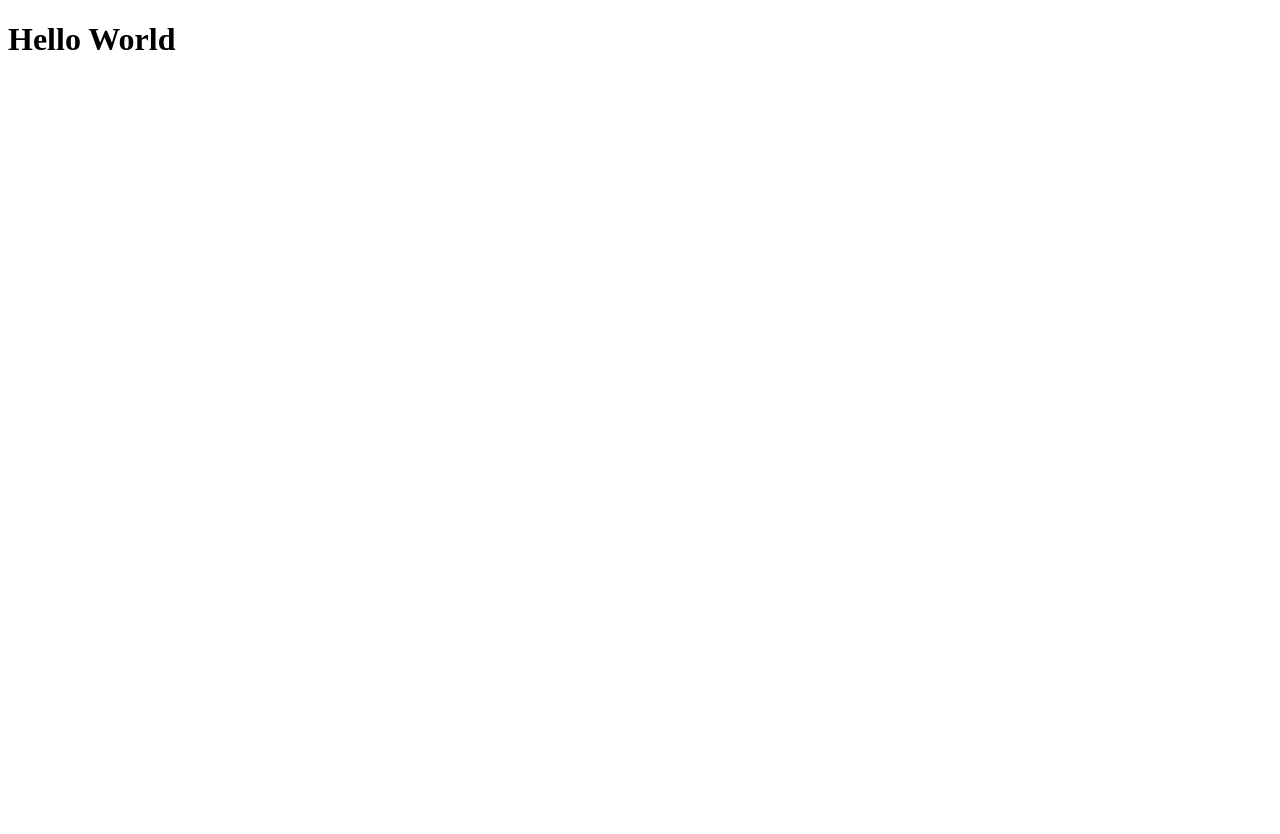
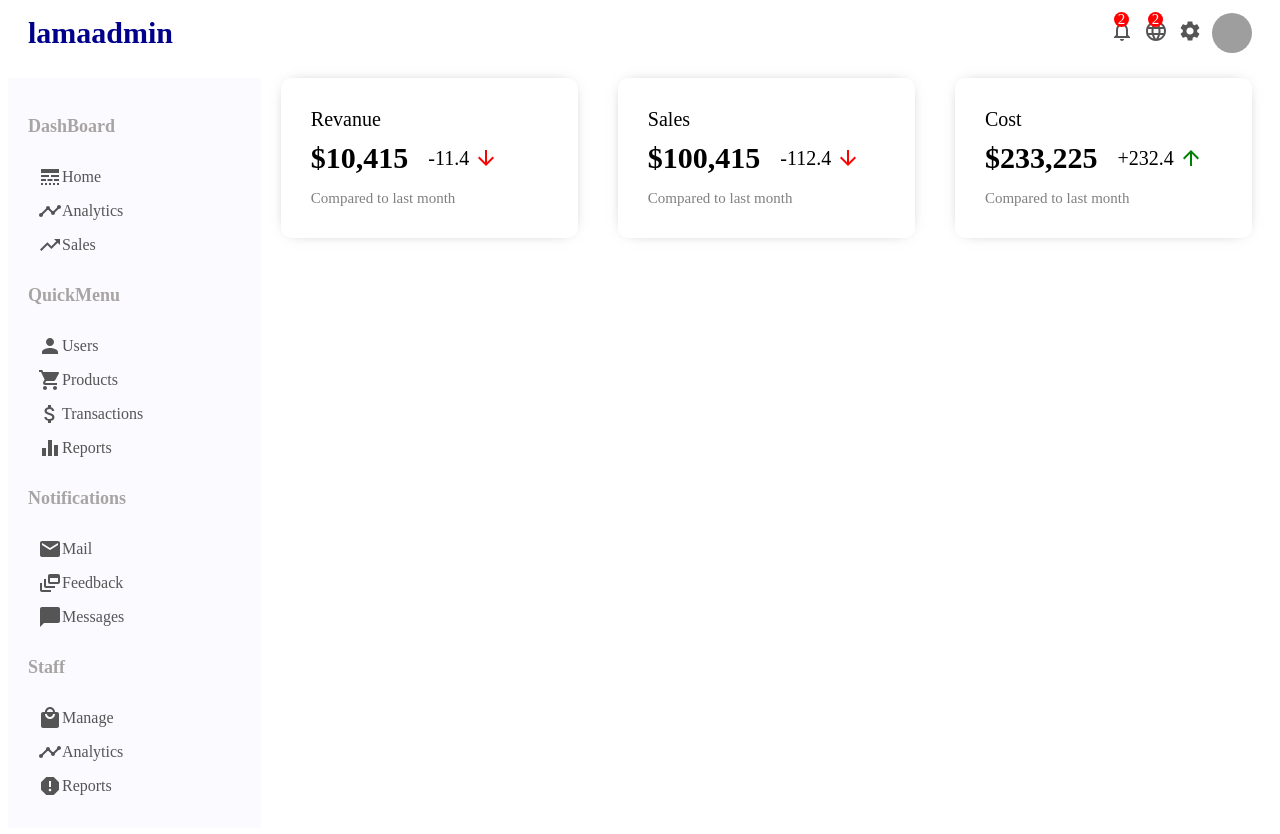
Before and after one commit to HenriqueCeZ/DashBoard-React, a React (Create React App) app: page / in a window 1280 px wide. Shown: the top 834 px of the page. Before the commit the page ends 800 px from the top, so only its background shows below. Built offline with nearby package versions, Linux system fonts and the light colour scheme; grey boxes are pictures that could not be loaded.

Commit message:
Featured component is ready

```diff
--- a/src/App.js
+++ b/src/App.js
@@ -1,12 +1,21 @@
+import Topbar from "./components/topbar/Topbar";
+import Sidebar from "./components/sidebar/Sidebar";
+import Home from "./pages/home/Home";
+import './app.css'
 
 
 const App = () =>{
 
 
   return(
-    <div className="App">
-          <h1>Hello World</h1>
+    <div >
+          <Topbar/>
+          <div className="container">
+              <Sidebar/>
+              <Home/>
 
+
+          </div>
     </div>
 
   );
--- /dev/null
+++ b/src/app.css
@@ -0,0 +1,4 @@
+.container{
+    display: flex;
+    margin-top:20px;
+}
--- /dev/null
+++ b/src/components/featuredInfo/Featured.jsx
@@ -0,0 +1,42 @@
+import './featured.css'
+import { ArrowDownward, ArrowUpward } from '@material-ui/icons'
+export default function Featured() {
+    return (
+        <div className="featured">
+
+                <div className="featuredItem">
+                    <span className="featuredT">Revanue</span>
+                    <div className="featuredMoneyContainer">
+                        <span className="featuredMoney">$10,415</span>
+                        <span className="featuredMoneyRated">
+                            -11.4<ArrowDownward className="featuredIcon negative "/>
+                            </span>
+
+                    </div>
+                      <span className="featuredSub">Compared to last month</span>
+                </div>
+                <div className="featuredItem">
+                    <span className="featuredT">Sales</span>
+                    <div className="featuredMoneyContainer">
+                        <span className="featuredMoney">$100,415</span>
+                        <span className="featuredMoneyRated">
+                            -112.4<ArrowDownward className="featuredIcon negative "/>
+                            </span>
+
+                    </div>
+                      <span className="featuredSub">Compared to last month</span>
+                </div>
+                <div className="featuredItem">
+                    <span className="featuredT">Cost</span>
+                    <div className="featuredMoneyContainer">
+                        <span className="featuredMoney">$233,225</span>
+                        <span className="featuredMoneyRated">
+                            +232.4<ArrowUpward  className="featuredIcon  "/>
+                            </span>
+
+                    </div>
+                      <span className="featuredSub">Compared to last month</span>
+                </div>
+        </div>
+    )
+}
--- /dev/null
+++ b/src/components/featuredInfo/featured.css
@@ -0,0 +1,49 @@
+.featured{
+
+    width:100%;
+    display: flex;
+    justify-content: space-between;
+
+}
+.featuredItem{
+    flex: 1;
+    margin: 0px 20px;
+    border-radius: 10px;
+    padding:30px;
+    cursor: pointer;
+    border-radius:10px;
+    cursor: pointer;
+    -webkit-box-shadow: 0px 0px 15px -10px rgba(0,0,0,0.75);
+box-shadow: 0px 0px 15px -10px rgba(0,0,0,0.75);
+}
+.featuredItem{
+        font-size: 20px;
+
+}
+.featuredMoneyContainer{
+    margin:10px 0px;
+    display:flex;
+    align-items: center;
+}
+
+.featuredMoney{
+    font-size: 30px;
+    font-weight: 600;
+}
+.featuredMoneyRated{
+    display: flex;
+    align-items: center;
+    margin-left: 20px;
+}
+.featuredIcon{
+    font-size: 14px;
+    margin-left:5px;
+    color: green;
+}
+.featuredIcon.negative{
+        color:red;
+}
+.featuredSub{
+    font-size: 15px;
+    color:gray;
+}
--- /dev/null
+++ b/src/pages/home/Home.jsx
@@ -0,0 +1,11 @@
+import React from 'react'
+import './home.css'
+import Featured from '../../components/featuredInfo/Featured'
+
+export default function Home() {
+    return (
+        <div className='home'>
+                <Featured/>
+        </div>
+    )
+}
--- /dev/null
+++ b/src/pages/home/home.css
@@ -0,0 +1,3 @@
+.home{
+    flex:4;
+}
```
